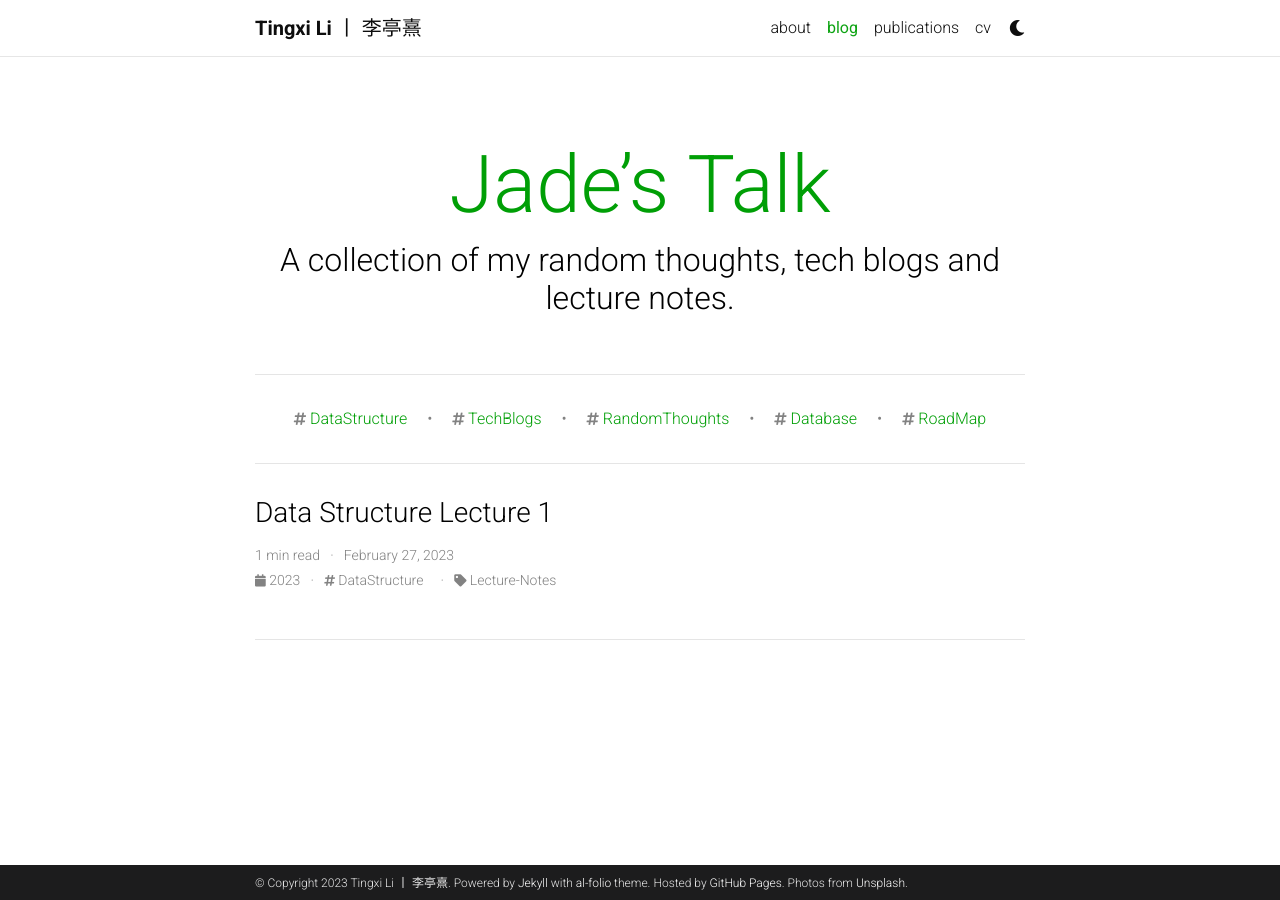
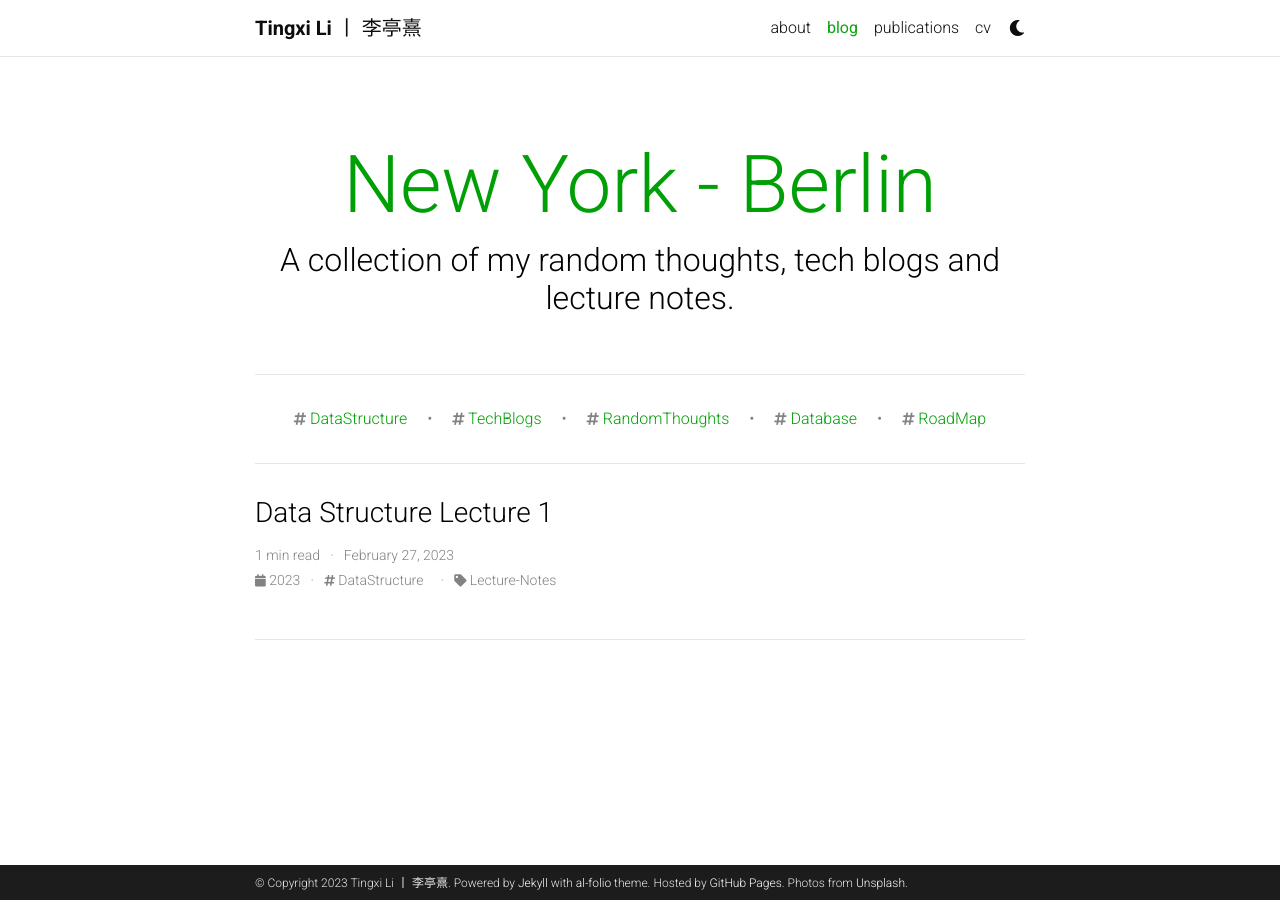
Before and after one commit to tinzzyli/tinzzyli.github.io, a Jekyll site: the page built from blog/index.html, in a window 1280 px wide. Built offline with Jekyll 4.4.1, drawn with Linux system fonts in a browser that asks for light colours; the list of posts is cut into pages by our own code; comment, search, counter and statistics services are not loaded; a style sheet for code colours, icons or effects is not loaded.

Commit message:
update blog name to newyork berlin

```diff
--- a/_config.yml
+++ b/_config.yml
@@ -114,7 +114,7 @@
 # Blog
 # -----------------------------------------------------------------------------
 
-blog_name: Jade’s Talk # blog_name will be displayed in your blog page
+blog_name: New York - Berlin # blog_name will be displayed in your blog page
 blog_nav_title: blog # your blog must have a title for it to be displayed in the nav bar
 blog_description: A collection of my random thoughts, tech blogs and lecture notes.
 permalink: /blog/:year/:title/
```
